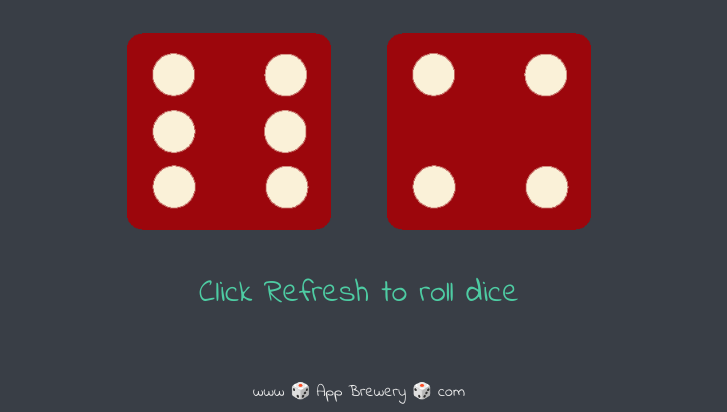
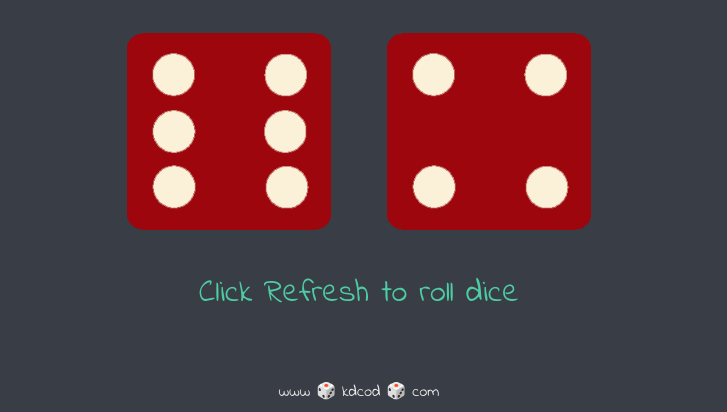
Before and after one commit to Kdcod/Dice-DOM, a plain HTML site: page index.html in a window 1280 px wide. Shown: the part 462-874 px from the top of the page, without its empty margins (281-1008 px from the left). Drawn offline with Linux system fonts and the light colour scheme.

Commit message:
Update index.html

```diff
--- a/index.html
+++ b/index.html
@@ -30,6 +30,6 @@
   </body>
 
   <footer>
-    www 🎲 App Brewery 🎲 com
+    www 🎲 kdcod 🎲 com
   </footer>
 </html>
```
